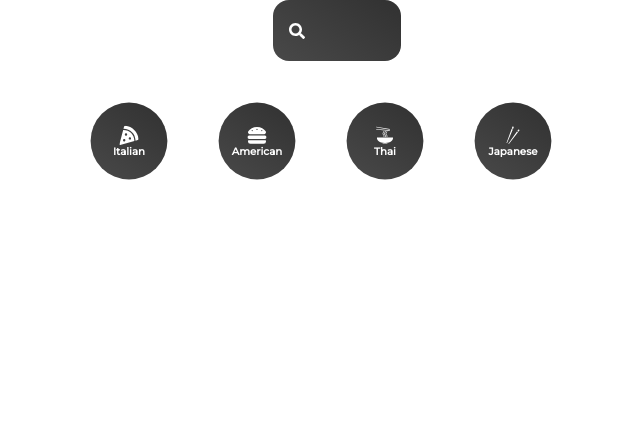
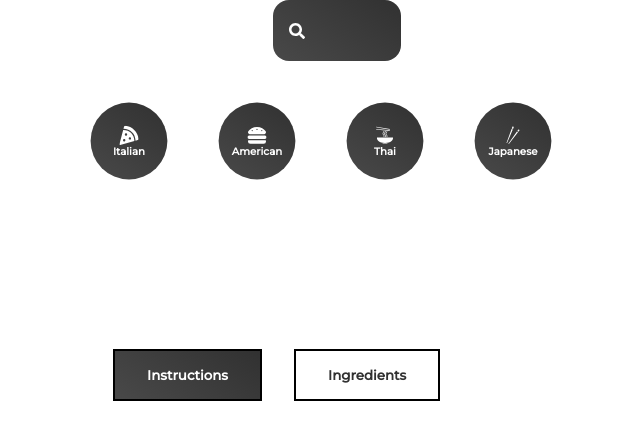
Before and after one commit to 2201monesh/recipe-app-react, a React (Create React App) app: page /recipe/1 in a window 1280 px wide. Shown: the top 440 px of the page, without its empty margins (303-943 px from the left). Built offline with nearby package versions, Linux system fonts and the light colour scheme; no server answers; the HTML template or start-up script is replaced by a standard one.

Commit message:
Recipe Page added

```diff
--- a/src/components/Popular.jsx
+++ b/src/components/Popular.jsx
@@ -2,6 +2,7 @@
 import styled from 'styled-components';
 import {Splide, SplideSlide} from '@splidejs/react-splide';
 import "@splidejs/splide/dist/css/splide.min.css";
+import { Link } from 'react-router-dom';
 
 function Popular() {
 
@@ -42,9 +43,11 @@
               return (
                 <SplideSlide key={recipe.id}>
                 <Card>
+                <Link to={"/recipe/" + recipe.id}>
                   <p>{recipe.title}</p>
                   <img src={recipe.image} alt={recipe.title} />
                   <Gradient />
+                </Link>
                 </Card>
                 </SplideSlide>
               )
--- a/src/components/Veggie.jsx
+++ b/src/components/Veggie.jsx
@@ -2,6 +2,7 @@
 import styled from 'styled-components';
 import {Splide, SplideSlide} from '@splidejs/react-splide';
 import "@splidejs/splide/dist/css/splide.min.css";
+import { Link } from 'react-router-dom';
 
 function Veggie() {
 
@@ -42,9 +43,11 @@
               return (
                 <SplideSlide key={recipe.id}>
                 <Card>
+                <Link to={"/recipe/" + recipe.id}>
                   <p>{recipe.title}</p>
                   <img src={recipe.image} alt={recipe.title} />
                   <Gradient />
+                </Link>
                 </Card>
                 </SplideSlide>
               )
--- a/src/pages/Pages.jsx
+++ b/src/pages/Pages.jsx
@@ -2,6 +2,7 @@
 import Home from './Home'
 import Cuisine from './Cuisine'
 import Searched from './Searched'
+import Recipe from './Recipe'
 import { Route, Routes } from 'react-router-dom'
 
 
@@ -11,6 +12,7 @@
       <Route path='/' element={<Home />} />
       <Route path='/Cuisine/:type' element={<Cuisine />} />
       <Route path='/searched/:search' element={<Searched />} />
+      <Route path='/recipe/:name' element={<Recipe />} />
      </Routes>
   )
 }
--- /dev/null
+++ b/src/pages/Recipe.jsx
@@ -0,0 +1,73 @@
+import React from 'react'
+import { useState, useEffect } from 'react'
+import { useParams } from 'react-router-dom'
+import { styled } from 'styled-components';
+
+function Recipe() {
+
+  const [details, setDetails] = useState({});
+  let params = useParams();
+  const [activeTab, setActiveTab] = useState('instructions');
+
+  const fetchDetails = async () => {
+    const data = await fetch(`https://api.spoonacular.com/recipes/${params.name}/information?apiKey=${process.env.REACT_APP_API_KEY}`);
+    const detailData = await data.json();
+
+    setDetails(detailData);
+  }
+
+  useEffect(() => {
+    fetchDetails();
+  }, [params.name]);
+
+  return (
+    <DetailWrapper>
+      <div>
+        <h2>{details.title}</h2>
+        <img src={details.image} alt="" />
+      </div>
+
+      <Info>
+        <Button className={activeTab === 'instructions' ? 'active' : ''} onClick={() => setActiveTab('instructions')}>Instructions</Button>
+        <Button className={activeTab === 'ingredients' ? 'active' : ''} onClick={() => setActiveTab('ingredients')}>Ingredients</Button>
+        <div>
+          {details.summary}
+        </div>
+      </Info>
+    </DetailWrapper>
+  )
+}
+
+const DetailWrapper = styled.div`
+   margin-top: 10rem;
+   margin-bottom: 5rem;
+   display: flex;
+   .active{
+    background: linear-gradient(35deg, #494949, #313131);
+    color: white;
+   }
+   h2{
+    margin-bottom: 2rem;
+   }
+   li{
+    font-size: 1.2rem;
+   }
+   ul{
+    margin-top: 2rem;
+   }
+`
+
+const Button = styled.button`
+   padding: 1rem 2rem;
+   color: #313131;
+   background: white;
+   border: 2px solid black;
+   margin-right: 2rem;
+   font-weight: 600;
+`
+
+const Info = styled.div`
+   margin-left: 10rem;
+`
+
+export default Recipe
--- a/src/pages/Searched.jsx
+++ b/src/pages/Searched.jsx
@@ -2,7 +2,7 @@
 import { useEffect } from 'react';
 import { useState } from 'react';
 import { useParams } from 'react-router-dom';
-import { styled } from 'styled-components';
+import styled from 'styled-components';
 
 function Searched() {
 
```
